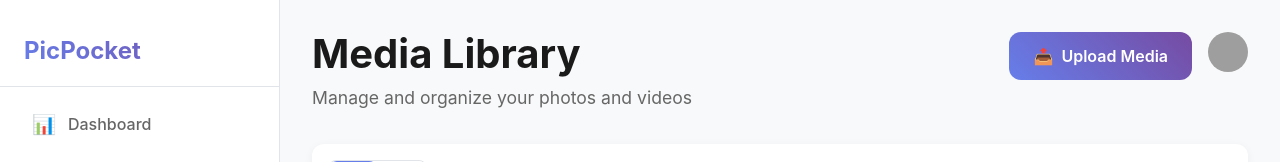
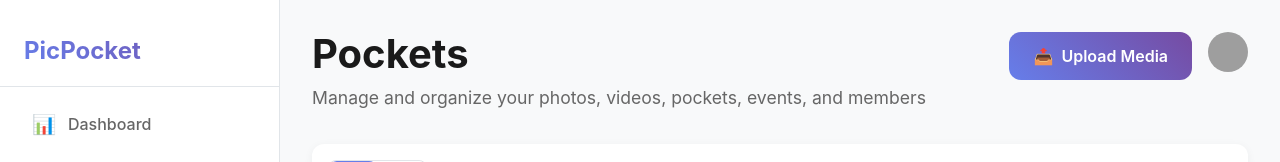
Before and after one commit to gnsampayan/webpicpocket, a React (Vite) app: page /pockets in a window 1280 px wide. Shown: the top 162 px of the page. Built offline with nearby package versions, Linux system fonts and the light colour scheme; grey boxes are pictures that could not be loaded.

Commit message:
rerwordings

```diff
--- a/src/components/Pockets.tsx
+++ b/src/components/Pockets.tsx
@@ -31,8 +31,8 @@ const Pockets: React.FC = () => {
                 {/* Header */}
                 <header className="media-header">
                     <div className="header-left">
-                        <h1>Media Library</h1>
-                        <p>Manage and organize your photos and videos</p>
+                        <h1>Pockets</h1>
+                        <p>Manage and organize your photos, videos, pockets, events, and members</p>
                     </div>
                     <div className="header-right">
                         <button className="upload-button">
```
